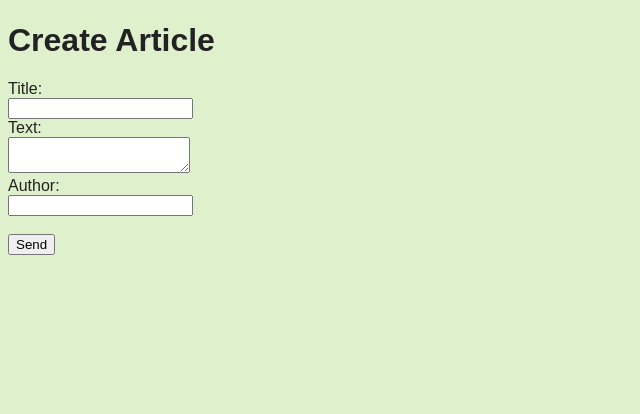
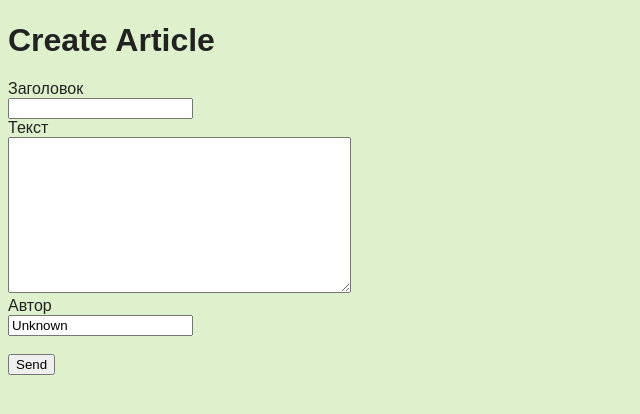
Before and after one commit to sadfalcon/homework_43, a Django app: page /articles/add/ in a window 1280 px wide. Shown: the part 38-452 px from the top of the page, without its empty margins (0-640 px from the left). Run offline with Django 3.2, Linux system fonts and the light colour scheme.

Commit message:
добавлено форма статьи и использована на странице создания статьи. Добавлен частичный шаблон. чЕРЕЗ  форму добавлена валидация для создания статьи

```diff
--- /dev/null
+++ b/source/webapp/forms.py
@@ -0,0 +1,7 @@
+from django import forms
+
+
+class ArticleForm(forms.Form):
+    title = forms.CharField(max_length=200, required=True, label='Заголовок')
+    text = forms.CharField(max_length=3000, required=True, label='Текст', widget=forms.Textarea)
+    author = forms.CharField(max_length=40, required=True, initial='Unknown', label='Автор')
--- a/source/webapp/static/css/style.css
+++ b/source/webapp/static/css/style.css
@@ -42,3 +42,9 @@ body {
     color: #ffc122;
     text-decoration: underline;
 }
+.error {
+    font-weight: bold;
+    color: red;
+    margin-top: 2px;
+
+}
--- a/source/webapp/templates/article_create.html
+++ b/source/webapp/templates/article_create.html
@@ -1,18 +1,24 @@
 {% extends 'base.html' %}
+
 {% block title %}Create{% endblock %}
 
 {% block content %}
     <h1>Create Article</h1>
-<form action="{% url "article_create" %}" method="post">
-    {% csrf_token %}
 
-    <label>Title:</label><br/>
-    <input type="text" name="title"/><br/>
-    <label>Text:</label><br/>
-    <textarea name="content"></textarea><br/>
-    <label>Author:</label><br/>
-    <input type="text" name="author"/><br/>
-    <br/>
-    <input type="submit" value="Send"/>
-</form>
+    <form action="{% url "article_create" %}" method="post">
+        {% csrf_token %}
+
+{#        {% for field in form %}#}
+{#            {% include 'partial/form_field.html' %}#}
+{#        {% endfor %}#}
+
+{#        {{ form.as_p }}#}
+{#        {{ form.as_table }}#}
+
+        {% include 'partial/form_field.html' with field=form.title %}
+        {% include 'partial/form_field.html' with field=form.text %}
+        {% include 'partial/form_field.html' with field=form.author %}
+        <br/>
+        <input type="submit" value="Send"/>
+    </form>
 {% endblock %}
--- /dev/null
+++ b/source/webapp/templates/partial/form_field.html
@@ -0,0 +1,7 @@
+<label for="{{ field.id_for_label }}">{{ field.label }}</label><br/>
+{{ field }}<br/>
+{% if field.errors %}
+    {% for error in field.errors %}
+        <p class="error">{{ error }}</p>
+    {% endfor %}
+{% endif %}
--- a/source/webapp/views.py
+++ b/source/webapp/views.py
@@ -1,7 +1,8 @@
 from django.shortcuts import render, redirect, get_object_or_404
 from django.urls import reverse
+from django.http import HttpResponseNotAllowed, Http404
+from webapp.forms import ArticleForm
 from webapp.models import Article
-from django.http import HttpResponseNotAllowed
 
 
 def index_view(request):
@@ -14,18 +15,25 @@ def index_view(request):
 
 def article_create_view(request):
     if request.method == 'GET':
-        return render(request, 'article_create.html')
+
+        return render(request, 'article_create.html', context={'form': ArticleForm})
     elif request.method == 'POST':
-        title = request.POST.get('title')
-        text = request.POST.get('content')
-        author = request.POST.get('author')
-        article = Article.objects.create(title=title, text=text, author=author)
-
-        #url = reverse('article_view', kwargs={'pk': article.pk})
-        return redirect('article_view', pk=article.pk
-                        )
+        form = ArticleForm(data=request.POST)
+        if form.is_valid():
+            # article = Article.objects.create(**form.cleaned_data)
+            article = Article.objects.create(
+                title=form.cleaned_data['title'],
+                text=form.cleaned_data['text'],
+                author=form.cleaned_data['author'],
+                status=form.cleaned_data['status']
+            )
+            return redirect('article_view', pk=article.pk)
+        else:
+            return render(request, 'article_create.html', context={
+                'form': form
+            })
     else:
-        HttpResponseNotAllowed(permitted_methods=['GET','POST'])
+        return HttpResponseNotAllowed(permitted_methods=['GET', 'POST'])
 
 
 def article_view(request, pk):
@@ -39,12 +47,23 @@ def article_update_view(request, pk):
     if request.method == 'GET':
         return render(request, 'article_update.html', context={'article':article})
     elif request.method == 'POST':
+        errors = {}
         article.title = request.POST.get('title')
-        article.text = request.POST.get('content')
+        if not article.title:
+            errors['title'] = 'This field is required'
+        article.text = request.POST.get('text')
+        if not article.text:
+            errors['text'] = 'This field is required'
         article.author = request.POST.get('author')
+        if not article.author:
+            errors['author'] = 'This field is required'
+
+        if errors:
+            return render(request, 'article_update.html', context={
+                'article': article,
+                'errors': errors
+            })
         article.save()
-
-        return redirect('article_view', pk=article.pk
-                        )
+        return redirect('article_view', pk=article.pk)
     else:
-        HttpResponseNotAllowed(permitted_methods=['GET','POST'])
+        return HttpResponseNotAllowed(permitted_methods=['GET', 'POST'])
```
Also changed, not shown: source/webapp/templates/article_update.html (+7 -4 lines).
